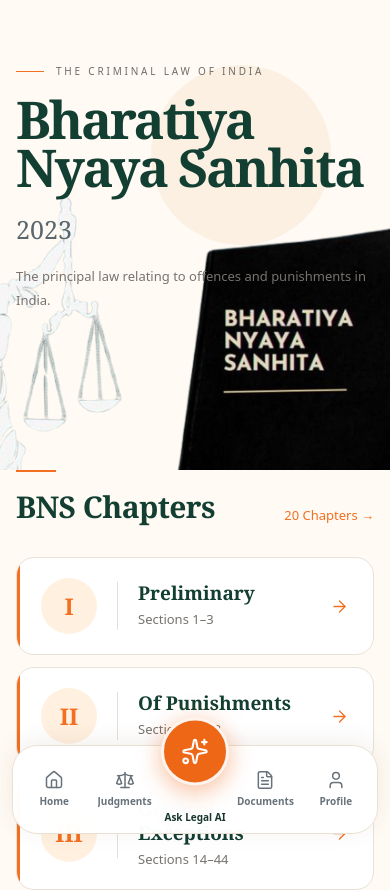
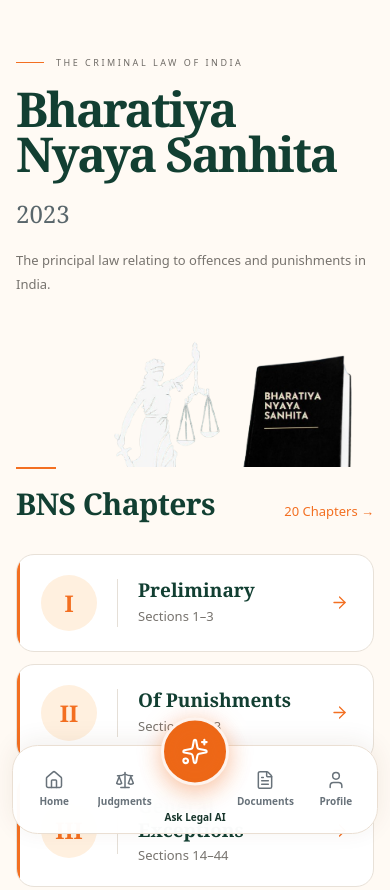
Before and after one commit to muradkhurram/Ligal, a Next.js app: page /bns in a window 390 px wide. Shown: the top 890 px of the page. Built offline with nearby package versions, Linux system fonts and the light colour scheme.

Commit message:
Redesign Legal homepage

```diff
--- a/components/bns/BnsHero.tsx
+++ b/components/bns/BnsHero.tsx
@@ -3,47 +3,75 @@ import Image from "next/image";
 export function BnsHero() {
   return (
     <section className="relative overflow-hidden px-4 pt-10 sm:px-6 sm:pt-14">
-      <div className="relative min-h-[430px] sm:min-h-[520px]">
+      <div className="relative mx-auto max-w-[960px]">
 
-        {/* Text */}
-        <div className="relative z-20 max-w-[620px] pt-6 sm:pt-8">
+        {/* HERO TEXT */}
+        <div className="relative z-20 pt-4 sm:max-w-[620px] sm:pt-8">
 
           <div className="mb-4 flex items-center gap-3">
             <span className="h-px w-7 bg-[#f36f21]" />
 
-            <p className="text-[10px] font-medium uppercase tracking-[0.28em] text-[#6f6b66] sm:text-[11px]">
+            <p className="text-[9px] font-medium uppercase tracking-[0.28em] text-[#6f6b66] sm:text-[11px]">
               The Criminal Law of India
             </p>
           </div>
 
-          <h1 className="font-serif text-[52px] font-semibold leading-[0.92] tracking-[-0.045em] text-[#123f32] sm:text-[72px] lg:text-[82px]">
+          <h1
+            className="
+              font-serif
+              text-[48px]
+              font-semibold
+              leading-[0.94]
+              tracking-[-0.045em]
+              text-[#123f32]
+              sm:text-[68px]
+              lg:text-[78px]
+            "
+          >
             Bharatiya
             <br />
             Nyaya Sanhita
           </h1>
 
-          <p className="mt-5 font-serif text-[25px] text-[#59666b] sm:text-[30px]">
+          <p
+            className="
+              mt-5
+              font-serif
+              text-[24px]
+              text-[#59666b]
+              sm:text-[28px]
+            "
+          >
             2023
           </p>
 
-          <p className="mt-4 max-w-[360px] text-[13px] leading-6 text-[#77736e] sm:text-[14px]">
+          <p
+            className="
+              mt-4
+              max-w-[350px]
+              text-[13px]
+              leading-6
+              text-[#77736e]
+              sm:text-[14px]
+            "
+          >
             The principal law relating to offences and punishments in India.
           </p>
         </div>
 
-        {/* BNS image */}
+        {/* DESKTOP / WINDOWS IMAGE */}
         <div
           className="
             pointer-events-none
             absolute
-            bottom-[-10px]
-            right-[-100px]
+            right-[-80px]
+            top-[35px]
             z-10
+            hidden
             w-[650px]
-            sm:right-[-120px]
-            sm:w-[760px]
-            lg:right-[-100px]
-            lg:w-[820px]
+            sm:block
+            lg:right-[-70px]
+            lg:w-[720px]
           "
         >
           <Image
@@ -56,22 +84,29 @@ export function BnsHero() {
           />
         </div>
 
-        {/* Soft background circle */}
+        {/* MOBILE IMAGE */}
         <div
           className="
-            absolute
-            right-[12%]
-            top-[25px]
-            z-0
-            h-[180px]
-            w-[180px]
-            rounded-full
-            bg-[#f8ead8]
-            opacity-60
-            sm:h-[230px]
-            sm:w-[230px]
+            relative
+            z-10
+            mt-8
+            flex
+            justify-end
+            sm:hidden
           "
-        />
+        >
+          <div className="w-[285px]">
+            <Image
+              src="/images/bns/bns-hero.jpg"
+              alt="Bharatiya Nyaya Sanhita"
+              width={885}
+              height={432}
+              priority
+              className="h-auto w-full object-contain"
+            />
+          </div>
+        </div>
+
       </div>
     </section>
   );
```
